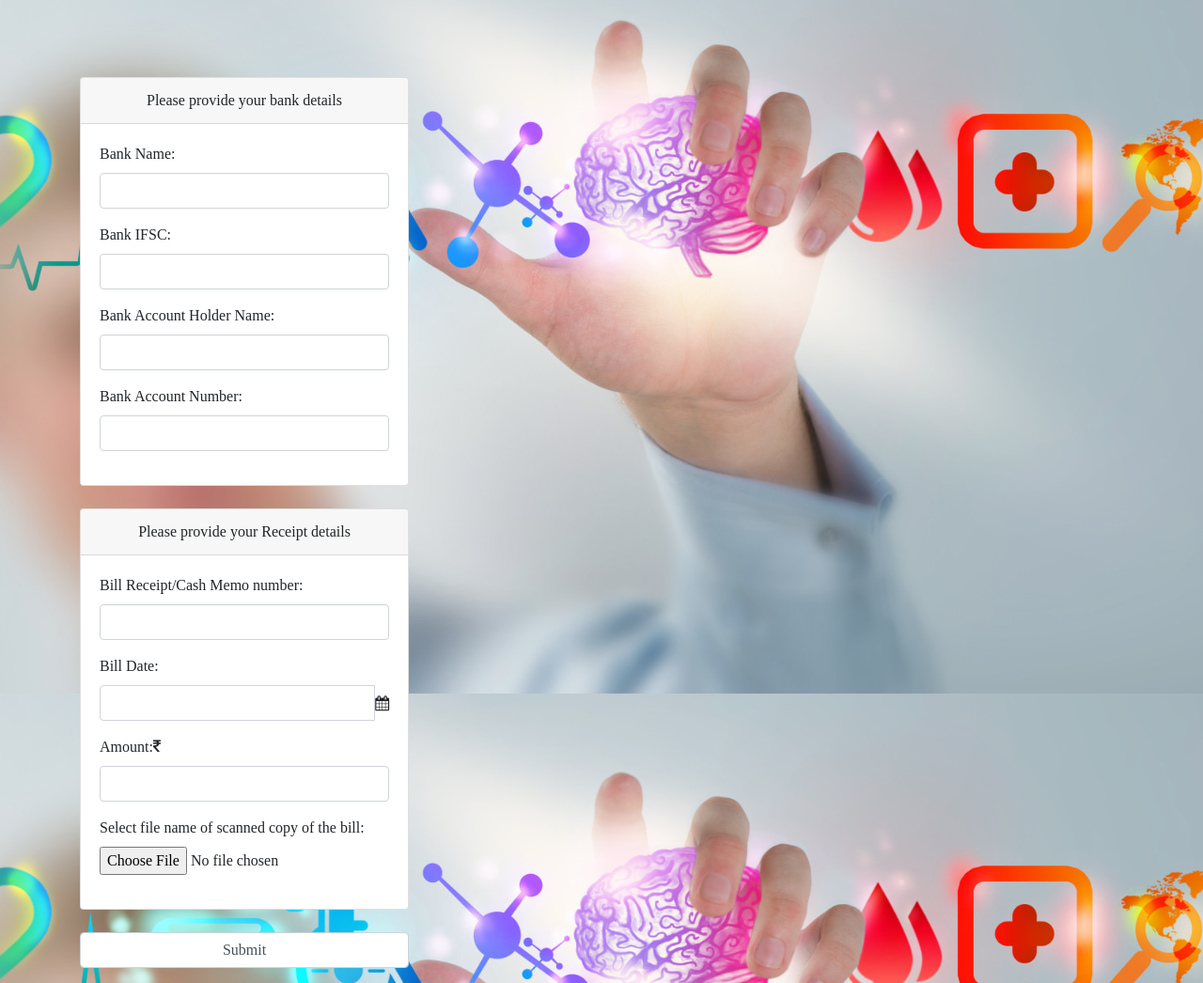
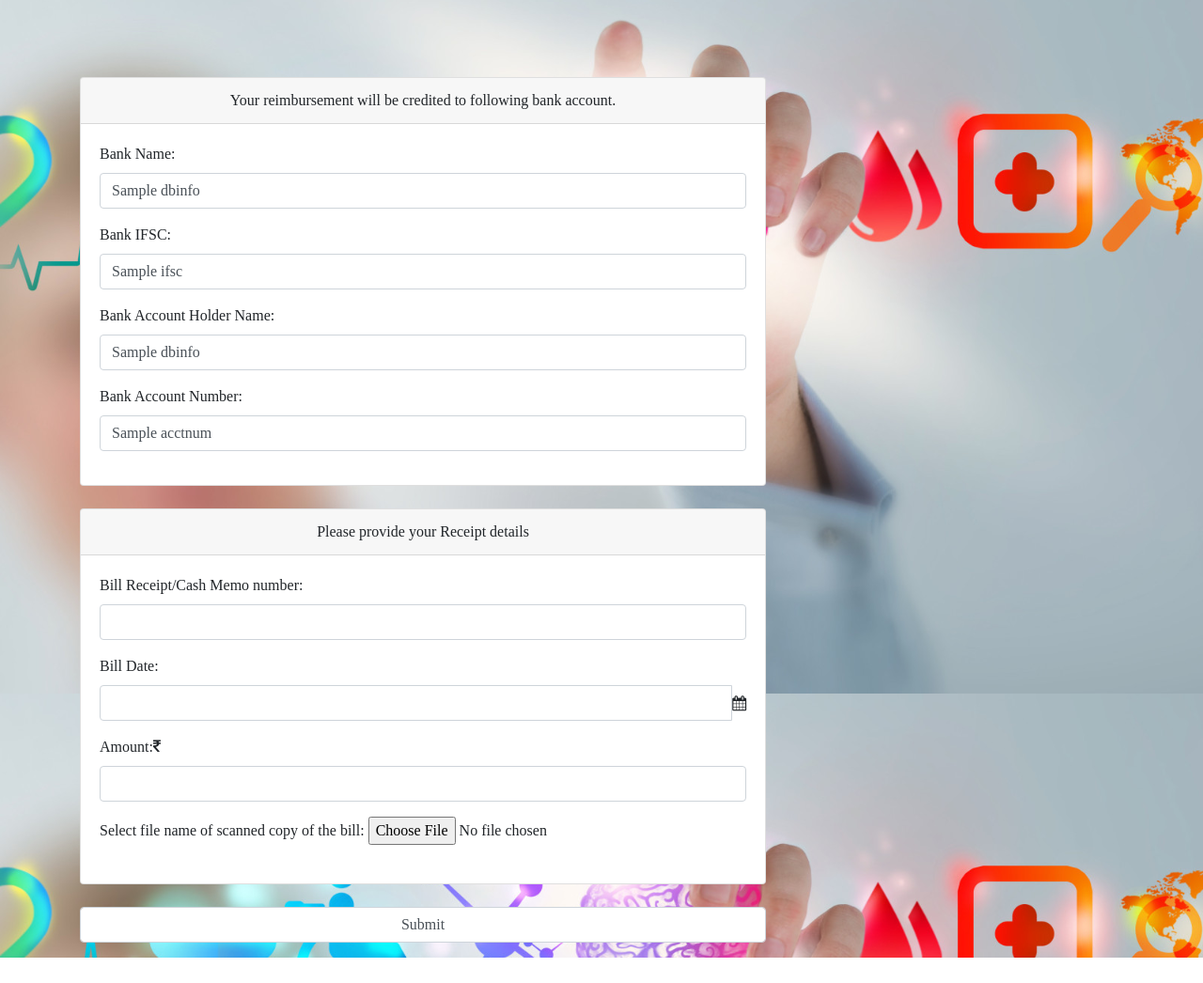
Before and after one commit to ujwal-narayan/MEDICAL-PORTAL, a Python web app: template app/templates/reimbursemtform.html in a window 1280 px wide. Shown: the part 62-1108 px from the top of the page at 94% size. After the commit the page ends 1081 px from the top, so only its background shows below. Run offline with Jinja, Linux system fonts and the light colour scheme; the template is opened without the code that fills it: most values are stand-ins (such as "Sample title", 1, 10 or a date in 2020); some libraries are stand-ins or nearby versions.

Commit message:
Clean up of navigation links. Allow only ome bank account info per user and allow that to be changed

```diff
--- a/app/templates/base.html
+++ b/app/templates/base.html
@@ -24,7 +24,7 @@
 
   </head>
 <body>
-<nav class="navbar navbar-expand-md bg-primary navbar-light fixed-top h5">
+<nav class="navbar navbar-expand-md bg-primary navbar-light fixed-top h5" id ="topheader">
 	<a class="navbar-brand itws-nav-brand-top-margin" href="#">
      <img src="{{ url_for('static', filename='img/logo.svg') }}" width="30" height="30" class="d-inline-block align-top" alt="">
        IIIT Student Medical Portal
@@ -35,7 +35,7 @@
   <div class="collapse navbar-collapse" id="collapsibleNavbar">
 	  <ul class="navbar-nav">
 	    <li class="nav-item">
-	      <a class="nav-link" href="#">Home</a>
+	      <a class="nav-link" href="{{ url_for('home') }}">Home</a>
 	    </li>
 	    <li class="nav-item">
 	      <a class="nav-link" href="#">About</a>
@@ -85,7 +85,14 @@
     {% endif %}
   {% endwith %}
 </div> -->
-
+ <script type="text/javascript">
+  $( '#topheader .navbar-nav a' ).on( 'click', function () {
+      // alert("test")
+    $( '#topheader .navbar-nav' ).find( 'li.active' ).removeClass( 'active' );
+    // alert( $( this ).parent( 'li' ))
+    $( this ).parent( 'li' ).addClass( 'active' );
+  });
+</script>
 </body>
 </html>
 <!-- https://cdnjs.cloudflare.com/ajax/libs/bootstrap-calendar/0.2.5/css/calendar.css
--- a/app/templates/index.html
+++ b/app/templates/index.html
@@ -4,7 +4,6 @@
 {% extends "base.html" %}
 {% block content %}
 
-  <a class="nav-link" href="{{ url_for('calendar') }}">Calendar</a>
 
 
 {% if session['logged_in'] %}
--- a/app/templates/reimbursemtform.html
+++ b/app/templates/reimbursemtform.html
@@ -5,31 +5,36 @@
 <form action="/reimbursemtform" method="POST" class="ml-20" enctype = "multipart/form-data">
 <div class="container  justify-content-center">
 <div class="row ">
-<div class="col-sm-4">
+<div class="col-sm-8">
 <div class="card ">
  <div class="card-header text-center">
- Please provide your bank details
+  {% if dbinfo %}
+    Your reimbursement will be credited to following bank account.
+  {% else %}
+    Please provide your bank details
+  {% endif %}
+
 </div>
+
   <div class="card-body">
-<!--     <h5 class="card-title">Please provide your bank details</h5>
- -->      <div class="form-group">
+
+    <div class="form-group">
            <label for="idbname">Bank Name:</label>
-           <input type='text' class="form-control" name="bname" type="string" id="idbname"/>
+           <input type='text' class="form-control" name="bname" value="{{ dbinfo.bankname }}"" type="string" id="idbname"/>
      </div>
      <div class="form-group">
            <label for="idbifsc">Bank IFSC:</label>
-           <input type='text' class="form-control" name="bifsc" type="string" id="idbifsc"/>
+           <input type='text' class="form-control" name="bifsc" value="{{ dbinfo.ifsc }}" type="string" id="idbifsc"/>
     </div>
     <div class="form-group">
            <label for="idbactname">Bank Account Holder Name:</label>
-          <input type='text' class="form-control" name="bactname" type="string" id="idbactname"/>
+          <input type='text' class="form-control" name="bactname" value="{{ dbinfo.acctname}}" type="string" id="idbactname"/>
     </div>
     <div class="form-group">
            <label for="idbactnum">Bank Account Number:</label>
-           <input type='text' class="form-control" name="bactnum" type="string" id="idbactnum"/>
+           <input type='text' class="form-control" name="bactnum" value="{{ dbinfo.acctnum }}" type="string" id="idbactnum"/>
 
     </div>
-
   </div>
 </div>
 </div>
@@ -37,7 +42,7 @@
 <br>
 
 <div class="row ">
-<div class="col-sm-4">
+<div class="col-sm-8">
 <div class="card">
  <div class="card-header text-center">
     Please provide your Receipt details
@@ -85,7 +90,7 @@
 
     <div class="form-group">
            <label for="idbamt">Amount:<i class="fa fa-inr"></i></label>
-          <input type='text' class="form-control" name="bramt" type="string" id="idbamt"/>
+          <input type='number' min ="0" step="0.01" class="form-control" name="bramt" type="string" id="idbamt"  pattern="^\d+(?:\.\d{1,2})?$")/>
 
     </div>
 
@@ -106,9 +111,9 @@
 
 <br>
 <div class="row ">
-<div class="col-sm-4">
+<div class="col-sm-8">
   <div class="form-group ">
-          <input type='submit' class="form-control" name="reimbsubmit" />
+          <input type='submit' class="form-control" name="reimbsubmit" value="Submit" />
   </div>
 </div>
 </div>
```
Also changed, not shown: app/app.py (+13 -9 lines), app/templates/checkreimbstatus.html (+6 -8 lines), app/templates/doctor_index.html (+26 -1 lines), app/test.db.
